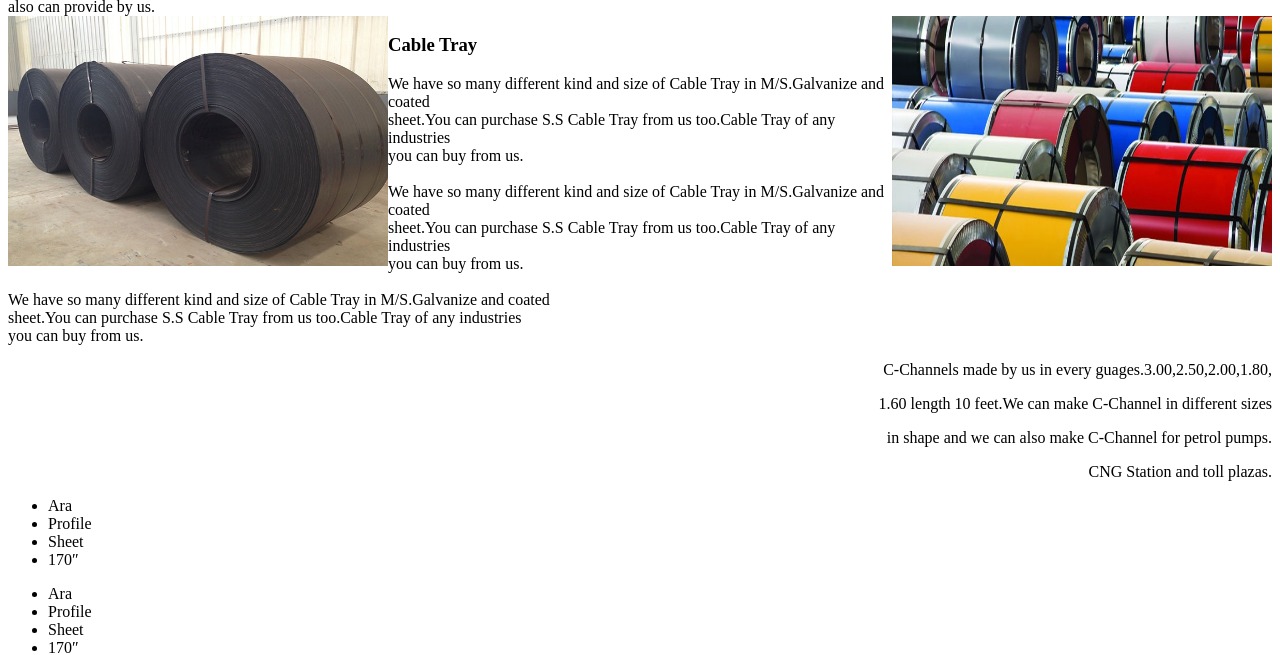
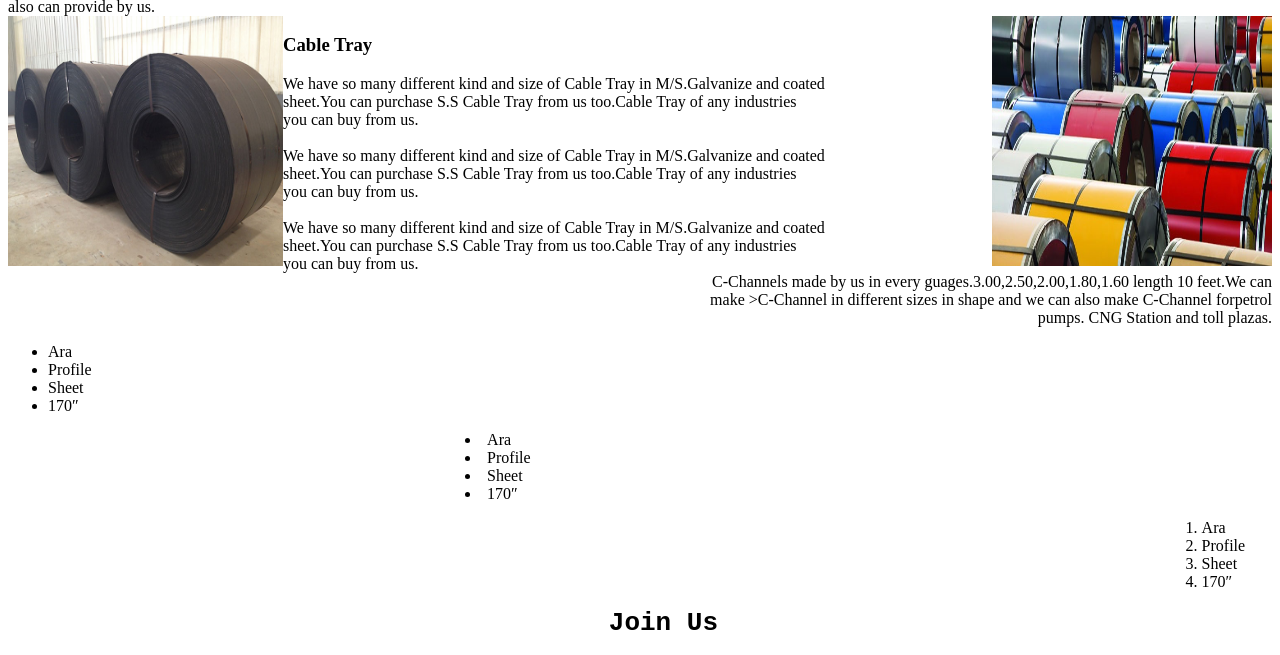
Before and after one commit to ShahidMahmoodVohra/assignment-2, a plain HTML site: page index.html in a window 1280 px wide. Shown: the part 304-959 px from the top of the page. Drawn offline with Linux system fonts and the light colour scheme.

Commit message:
changes at office

```diff
--- a/index.html
+++ b/index.html
@@ -7,13 +7,43 @@
     <title>assignment # 2</title>
     <style>
     pre{text-align: center;}
-    div{text-align: right;}
+ /*  .left{
+ text-align: left;
+ list-style-position: inside;}
+ul.left li{
+ text-align: left;
+ margin-left: 0%;}
 
+    .center{
+ text-align: center;
+ list-style-position: inside;}
+ul.center li{
+ text-align: left;
+ margin-left: 50%;}
+
+ .right{
+ text-align: right;
+ list-style-position: inside;}
+ol.right li{
+ text-align: right;
+ margin-left: 5%;}*/
+
+ .align{text-align: auto;
+ list-style-position: inside;
+ margin-left:33%;}
+
+.margin{text-align: auto;
+list-style-position: inside;
+margin-left:  90%;}
+
+.para{text-align: right;
+margin-left:55%;}
 
   </style>
 </head>
 <body>
-    <img src="./images/images_kktpq7.png" alt="top image"/>
+
+    <img src="./images/images_kktpq7.png" alt="top image">
  <pre>
                                                   <h3> Ara Profile <h3>
     </pre>
@@ -34,12 +64,12 @@
 also can provide by us.<br />
 
 <img src="./images/2_t5rcog.jpg" ALIGN="left" alt="left H.R.C.coilS"
-    width="380px" height="250px"/>
+ width="275px" height="250px"/>
 
 
 
 <img src="./images/1_xewrnv.jpg" ALIGN="right"alt="right coils pic"
-        width="380px" height="250px"/>
+     width="280px" height="250px"/>
 
 
 
@@ -57,39 +87,46 @@
      of any industries<br />
     you can buy from us.
 
-       <div><p> C-Channels made by us in every guages.3.00,2.50,2.00,1.80,</p><p>1.60 length 10
-       feet.We can make C-Channel in different sizes </p> <p> in shape and we can also make
-       C-Channel for petrol pumps.</p>CNG Station and toll plazas.</div>
+    <div class="para"> C-Channels made by us in every guages.3.00,2.50,2.00,1.80,1.60 length 10
+    feet.We can make >C-Channel in different sizes in shape and we can also make
+    C-Channel forpetrol pumps.
+    CNG Station and toll plazas.</div>
 
 
-       <ul>
+
+     <ul >
     <li>Ara</li>
     <li>Profile</li>
     <li>Sheet</li>
     <li>170&#8243</li>
     </ul>
 
-     <ul>
-           <li>Ara</li>
-           <li>Profile</li>
+
+        <ul class="align" >
+      <li >Ara</li>
+        <li >Profile</li>
         <li>Sheet</li>
         <li>170&#8243</li>
         </ul>
-    <ol>
-       <li>Ara</li>
-       <li>Profile</li>
-       <li>Sheet</li>
-       <li>170&#8243</li>
+
+
+ <ol class="margin" >
+    <li  >Ara</li>
+    <li >Profile</li>
+    <li >Sheet</li>
+    <li >170&#8243</li>
  </ol>
+
+
 
  <pre><h1> <b>   Join Us </b></h1> </pre>
  <form action="https://www.facebook.com/groups/smashcode" ALIGN="center">
     <input type="text" placeholder="name" ><br />
-       <input type="text" placeholder="addreaa">    <br />
+    <input type="text" placeholder="address">    <br />
     <input type="text" placeholder="city"> <br />
     <input type="text" placeholder="STATE"> <br />
     <input type="text" placeholder="ZIP"> <br />
-       <select>
+    <select  >
      <option>NEWSWEEK</option>
     </select><br />
     <label for="yes">1 Year</label>
@@ -99,10 +136,12 @@
     <input type="radio" id="no" > <br />
     <textarea placeholder="Comments" cols="35" rows="5"></textarea> <br />
 
-     <input type="submit">
-    </form>
 
 
+
+    <input type="submit">
+
+   </form>
 
 
 </body>
```
Lines whose indentation alone changed are shown as unchanged.
